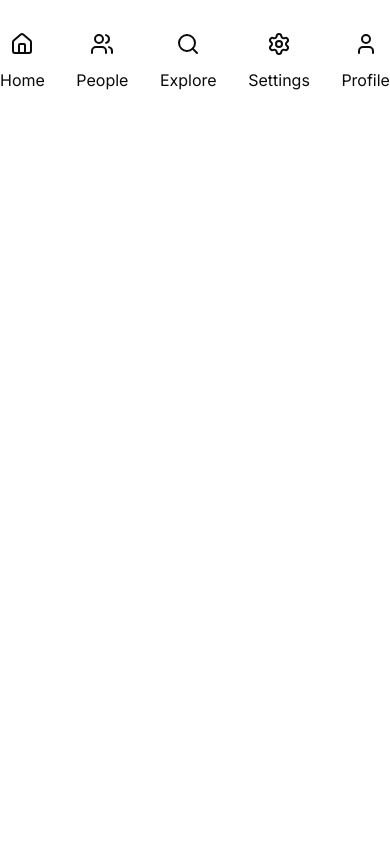
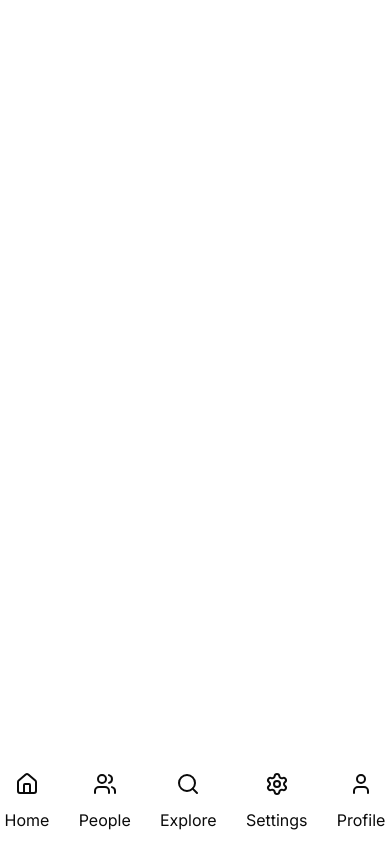
Before and after one commit to aquinofroilan/twitter-clone, a React (Vite) app: page /u in a window 390 px wide. Built offline with nearby package versions, Linux system fonts and the light colour scheme.

Commit message:
feat: update NavBar layout for improved responsiveness and adjust DashboardLayout structure

```diff
--- a/src/components/organisms/navbar.tsx
+++ b/src/components/organisms/navbar.tsx
@@ -3,7 +3,7 @@ import { Home, Users, Search, Settings, User } from "lucide-react";
 
 const NavBar = () => {
     return (
-        <nav className="flex justify-between gap-5">
+        <nav className="flex justify-around pb-3 gap-5 w-full bottom-0 absolute">
             <Link className="flex justify-center items-center gap-3 flex-col" to="/u/home">
                 <Home size={24} />
                 <span>Home</span>
--- a/src/layouts/dashboard-layout.tsx
+++ b/src/layouts/dashboard-layout.tsx
@@ -3,8 +3,8 @@ import { Outlet } from "react-router-dom";
 
 const DashboardLayout = () => {
     return (
-        <main>
-            <section style={{ padding: "1rem" }}>
+        <main className="h-screen w-full relative">
+            <section>
                 <Outlet />
             </section>
             <NavBar />
```
